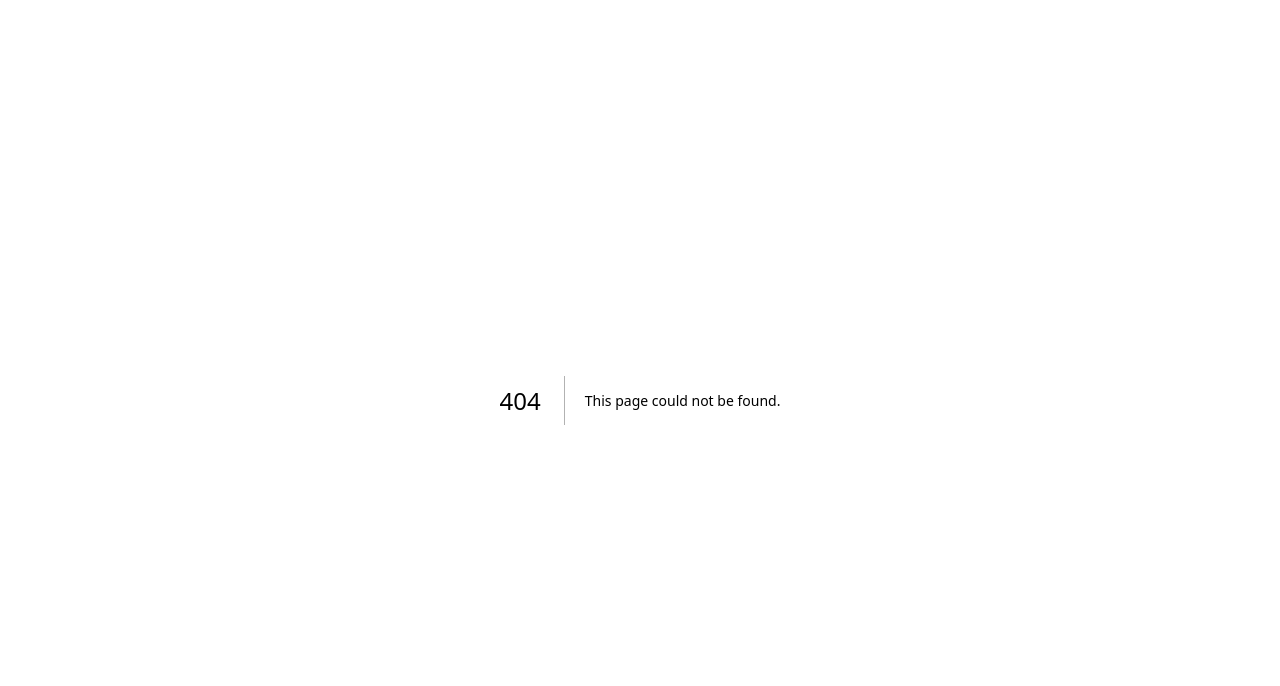
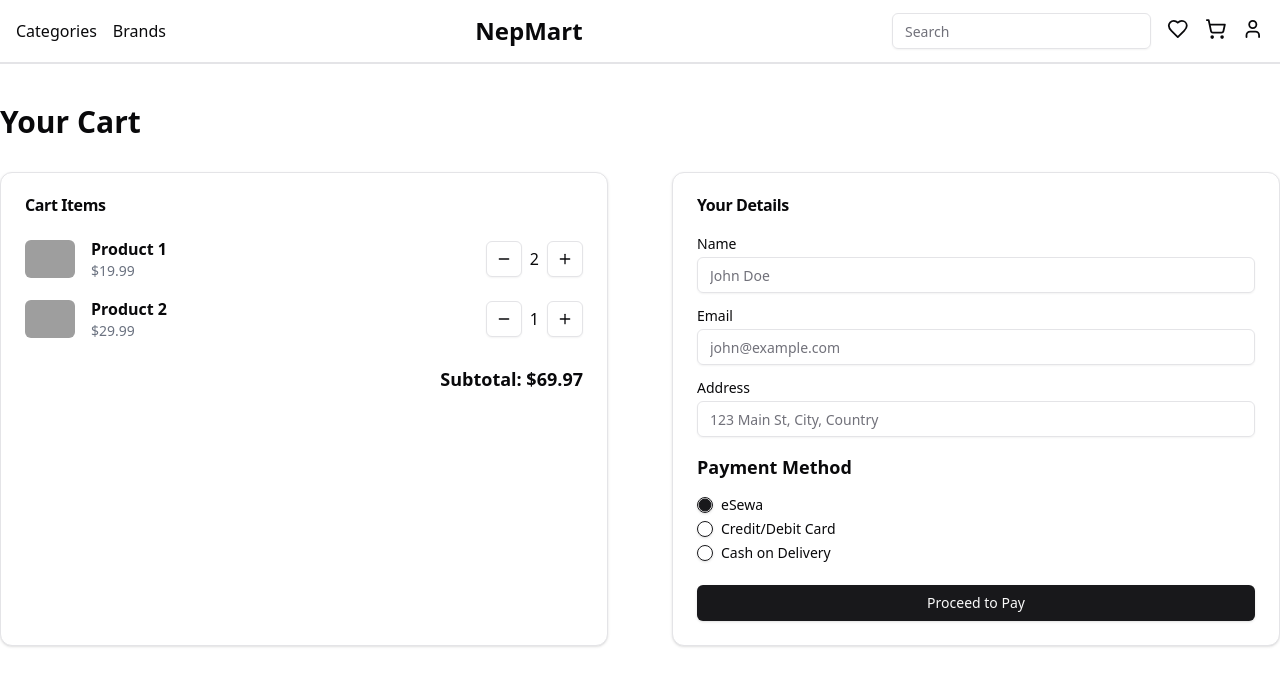
Before and after one commit to bigya01/ecommerce, a Next.js app: page /cart in a window 1280 px wide. Before the commit this address had no page. Shown: the top 686 px of the page. Built offline with nearby package versions, Linux system fonts and the light colour scheme; grey boxes are pictures that could not be loaded.

Commit message:
:art: added cart page ui

```diff
--- /dev/null
+++ b/app/cart/page.tsx
@@ -0,0 +1,18 @@
+import CartItems from "@/components/cart/items"
+import UserDetails from "@/components/cart/user-details"
+
+export default function CartPage() {
+  return (
+    <div className="container mx-auto py-10">
+      <h1 className="text-3xl font-bold mb-8">Your Cart</h1>
+      <div className="grid grid-cols-1 lg:grid-cols-2 gap-8">
+        <div className="lg:pr-4">
+          <CartItems />
+        </div>
+        <div className="lg:pl-4">
+          <UserDetails />
+        </div>
+      </div>
+    </div>
+  )
+}
--- a/app/layout.tsx
+++ b/app/layout.tsx
@@ -1,6 +1,7 @@
 import type { Metadata } from "next";
 import { Geist, Geist_Mono, Poppins } from "next/font/google";
 import "./globals.css";
+import {Header} from "@/components/sections/header";
 
 
 
@@ -15,8 +16,8 @@ const geistMono = Geist_Mono({
 });
 
 export const metadata: Metadata = {
-  title: "Create Next App",
-  description: "Generated by create next app",
+  title: "NepMart- Your Online Store",
+  description: "NepMart is an online store for all your needs",
 };
 
 export default function RootLayout({
@@ -29,6 +30,7 @@ export default function RootLayout({
       <body
         className={`${geistSans.variable} ${geistMono.variable} antialiased`}
       >
+        <Header />
         {children}
       </body>
     </html>
--- /dev/null
+++ b/components/cart/items.tsx
@@ -0,0 +1,54 @@
+import Image from "next/image"
+import { Card, CardContent, CardHeader, CardTitle } from "@/components/ui/card"
+import { Button } from "@/components/ui/button"
+import { Minus, Plus } from "lucide-react"
+
+const cartItems = [
+  { id: 1, name: "Product 1", price: 19.99, quantity: 2, image: "/placeholder.svg?height=100&width=100" },
+  { id: 2, name: "Product 2", price: 29.99, quantity: 1, image: "/placeholder.svg?height=100&width=100" },
+]
+
+export default function CartItems() {
+  const subtotal = cartItems.reduce((acc, item) => acc + item.price * item.quantity, 0)
+
+  return (
+    <Card className="h-full">
+      <CardHeader>
+        <CardTitle>Cart Items</CardTitle>
+      </CardHeader>
+      <CardContent>
+        <ul className="space-y-4">
+          {cartItems.map((item) => (
+            <li key={item.id} className="flex items-center justify-between">
+              <div className="flex items-center space-x-4">
+                <Image
+                  src={item.image || "/placeholder.svg"}
+                  alt={item.name}
+                  width={50}
+                  height={50}
+                  className="rounded-md"
+                />
+                <div>
+                  <h3 className="font-semibold">{item.name}</h3>
+                  <p className="text-sm text-gray-500">${item.price.toFixed(2)}</p>
+                </div>
+              </div>
+              <div className="flex items-center space-x-2">
+                <Button variant="outline" size="icon">
+                  <Minus className="h-4 w-4" />
+                </Button>
+                <span>{item.quantity}</span>
+                <Button variant="outline" size="icon">
+                  <Plus className="h-4 w-4" />
+                </Button>
+              </div>
+            </li>
+          ))}
+        </ul>
+        <div className="mt-6 text-right">
+          <p className="text-lg font-semibold">Subtotal: ${subtotal.toFixed(2)}</p>
+        </div>
+      </CardContent>
+    </Card>
+  )
+}
--- /dev/null
+++ b/components/cart/payment.tsx
@@ -0,0 +1,24 @@
+import { Label } from "@/components/ui/label"
+import { RadioGroup, RadioGroupItem } from "@/components/ui/radio-group"
+
+export default function PaymentOptions() {
+  return (
+    <div className="mt-6">
+      <h3 className="text-lg font-semibold mb-4">Payment Method</h3>
+      <RadioGroup defaultValue="esewa">
+        <div className="flex items-center space-x-2">
+          <RadioGroupItem value="esewa" id="esewa" />
+          <Label htmlFor="esewa">eSewa</Label>
+        </div>
+        <div className="flex items-center space-x-2">
+          <RadioGroupItem value="card" id="card" />
+          <Label htmlFor="card">Credit/Debit Card</Label>
+        </div>
+        <div className="flex items-center space-x-2">
+          <RadioGroupItem value="cash" id="cash" />
+          <Label htmlFor="cash">Cash on Delivery</Label>
+        </div>
+      </RadioGroup>
+    </div>
+  )
+}
--- /dev/null
+++ b/components/cart/user-details.tsx
@@ -0,0 +1,37 @@
+import { Card, CardContent, CardHeader, CardTitle, CardFooter } from "@/components/ui/card"
+import { Input } from "@/components/ui/input"
+import { Label } from "@/components/ui/label"
+import { Button } from "@/components/ui/button"
+import PaymentOptions from "./payment"
+
+export default function UserDetails() {
+  return (
+    <Card className="h-full flex flex-col">
+      <CardHeader>
+        <CardTitle>Your Details</CardTitle>
+      </CardHeader>
+      <CardContent className="flex-grow">
+        <form className="space-y-4">
+          <div className="grid w-full items-center gap-4">
+            <div className="flex flex-col space-y-1.5">
+              <Label htmlFor="name">Name</Label>
+              <Input id="name" placeholder="John Doe" />
+            </div>
+            <div className="flex flex-col space-y-1.5">
+              <Label htmlFor="email">Email</Label>
+              <Input id="email" placeholder="john@example.com" type="email" />
+            </div>
+            <div className="flex flex-col space-y-1.5">
+              <Label htmlFor="address">Address</Label>
+              <Input id="address" placeholder="123 Main St, City, Country" />
+            </div>
+          </div>
+          <PaymentOptions />
+        </form>
+      </CardContent>
+      <CardFooter>
+        <Button className="w-full">Proceed to Pay</Button>
+      </CardFooter>
+    </Card>
+  )
+}
--- /dev/null
+++ b/components/ui/label.tsx
@@ -0,0 +1,26 @@
+"use client"
+
+import * as React from "react"
+import * as LabelPrimitive from "@radix-ui/react-label"
+import { cva, type VariantProps } from "class-variance-authority"
+
+import { cn } from "@/lib/utils"
+
+const labelVariants = cva(
+  "text-sm font-medium leading-none peer-disabled:cursor-not-allowed peer-disabled:opacity-70"
+)
+
+const Label = React.forwardRef<
+  React.ElementRef<typeof LabelPrimitive.Root>,
+  React.ComponentPropsWithoutRef<typeof LabelPrimitive.Root> &
+    VariantProps<typeof labelVariants>
+>(({ className, ...props }, ref) => (
+  <LabelPrimitive.Root
+    ref={ref}
+    className={cn(labelVariants(), className)}
+    {...props}
+  />
+))
+Label.displayName = LabelPrimitive.Root.displayName
+
+export { Label }
--- /dev/null
+++ b/components/ui/radio-group.tsx
@@ -0,0 +1,44 @@
+"use client"
+
+import * as React from "react"
+import * as RadioGroupPrimitive from "@radix-ui/react-radio-group"
+import { Circle } from "lucide-react"
+
+import { cn } from "@/lib/utils"
+
+const RadioGroup = React.forwardRef<
+  React.ElementRef<typeof RadioGroupPrimitive.Root>,
+  React.ComponentPropsWithoutRef<typeof RadioGroupPrimitive.Root>
+>(({ className, ...props }, ref) => {
+  return (
+    <RadioGroupPrimitive.Root
+      className={cn("grid gap-2", className)}
+      {...props}
+      ref={ref}
+    />
+  )
+})
+RadioGroup.displayName = RadioGroupPrimitive.Root.displayName
+
+const RadioGroupItem = React.forwardRef<
+  React.ElementRef<typeof RadioGroupPrimitive.Item>,
+  React.ComponentPropsWithoutRef<typeof RadioGroupPrimitive.Item>
+>(({ className, ...props }, ref) => {
+  return (
+    <RadioGroupPrimitive.Item
+      ref={ref}
+      className={cn(
+        "aspect-square h-4 w-4 rounded-full border border-primary text-primary shadow focus:outline-none focus-visible:ring-1 focus-visible:ring-ring disabled:cursor-not-allowed disabled:opacity-50",
+        className
+      )}
+      {...props}
+    >
+      <RadioGroupPrimitive.Indicator className="flex items-center justify-center">
+        <Circle className="h-3.5 w-3.5 fill-primary" />
+      </RadioGroupPrimitive.Indicator>
+    </RadioGroupPrimitive.Item>
+  )
+})
+RadioGroupItem.displayName = RadioGroupPrimitive.Item.displayName
+
+export { RadioGroup, RadioGroupItem }
--- a/package.json
+++ b/package.json
@@ -9,6 +9,8 @@
     "lint": "next lint"
   },
   "dependencies": {
+    "@radix-ui/react-label": "^2.1.2",
+    "@radix-ui/react-radio-group": "^1.2.3",
     "@radix-ui/react-slot": "^1.1.2",
     "axios": "^1.7.9",
     "class-variance-authority": "^0.7.1",
```
Also changed, not shown: 1 other file (tests, documents, lock files or other folders).
